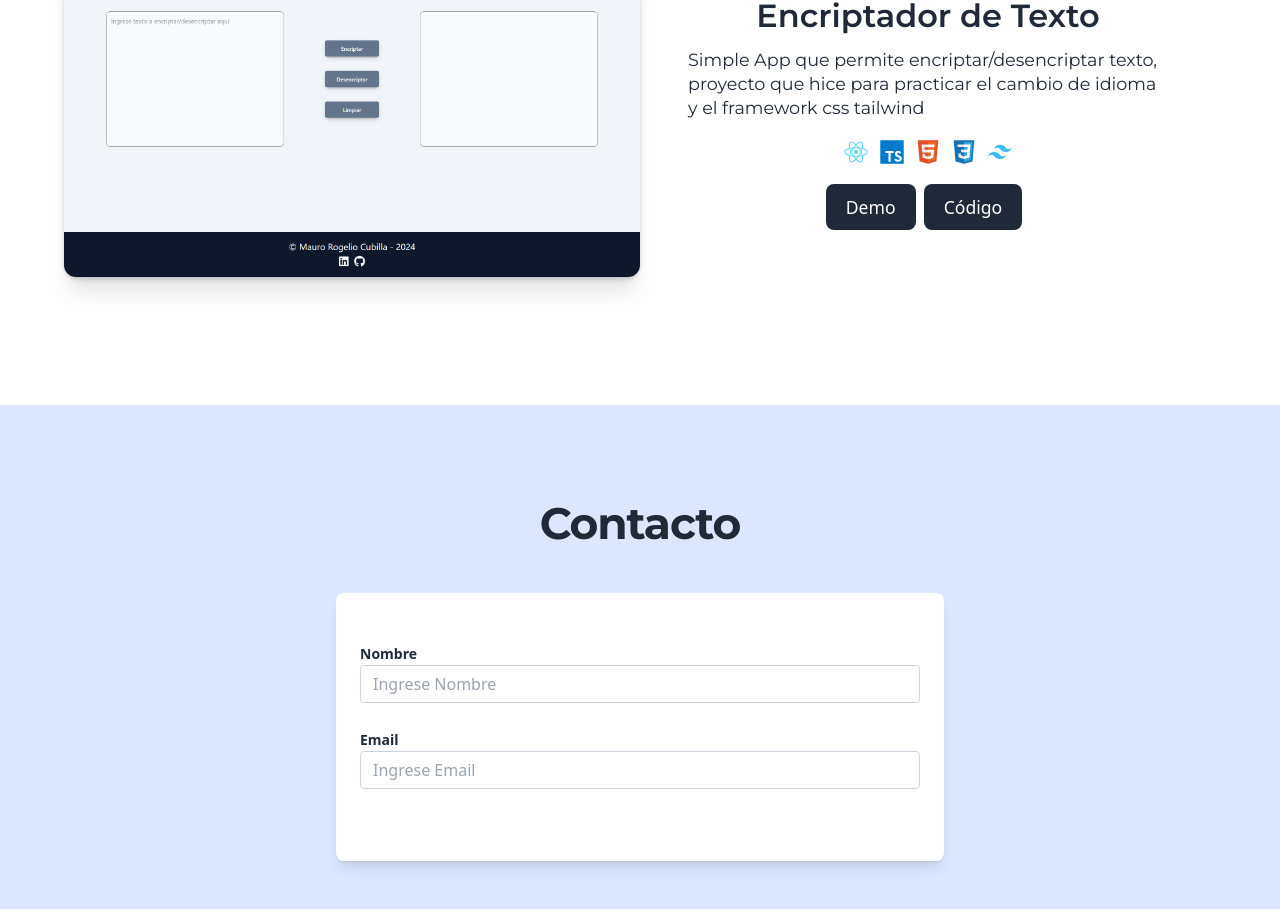
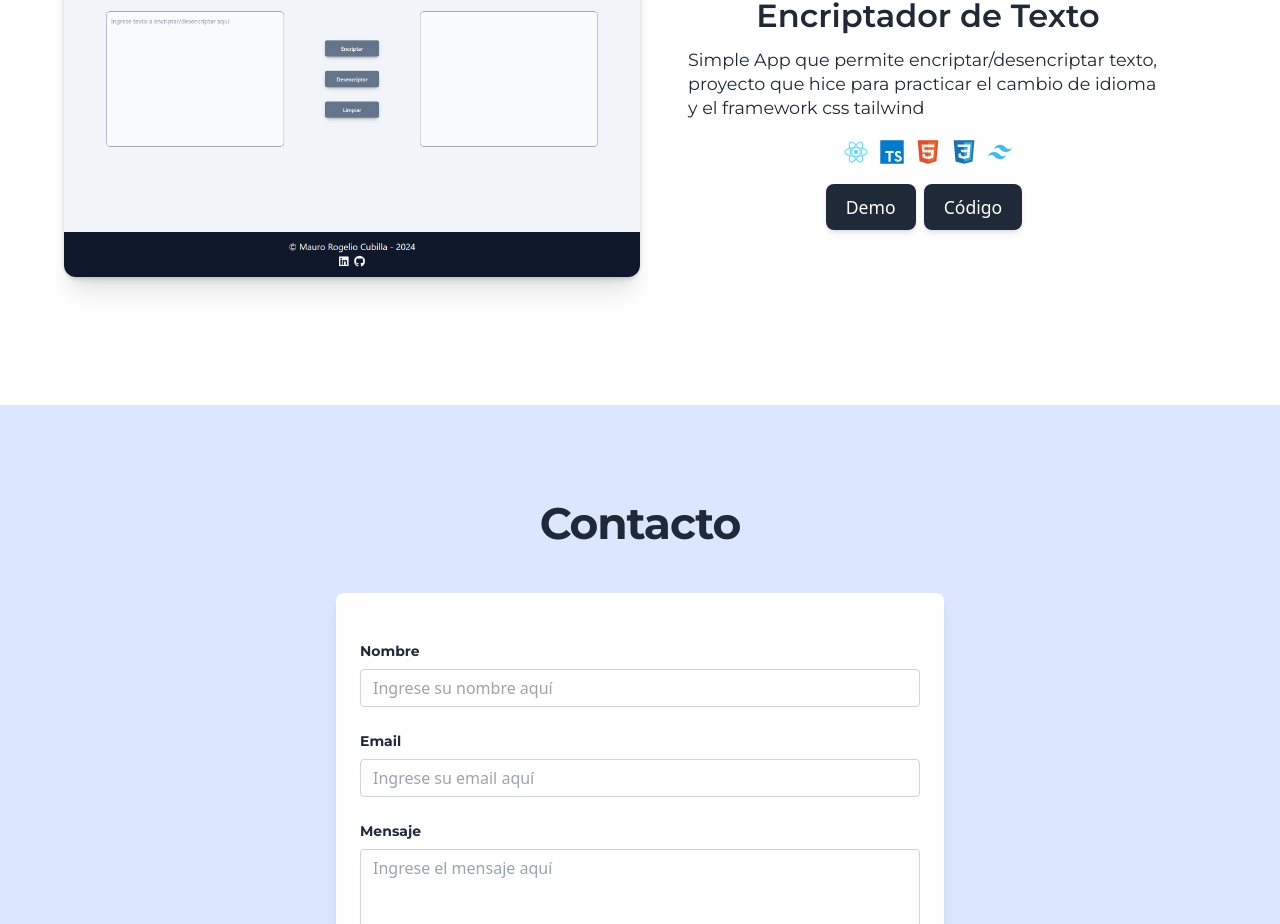
Before and after one commit to MauCubi/portfolio-react, a React (Vite) app: page / in a window 1280 px wide. Shown: the part 3351-4275 px from the top of the page. Built offline with nearby package versions, Linux system fonts and the light colour scheme; a web font is replaced by a local one.

Commit message:
contact form design finished

```diff
--- a/src/components/FormInput.tsx
+++ b/src/components/FormInput.tsx
@@ -13,13 +13,13 @@ interface Props {
 
 const FormInput = ({type, label, placeholder, fieldRef, hasError}: Props) => {
 
-    const inputStyle = 'form-control w-full px-3 py-1.5 text-gray-700 rounded border border-solid border-slate-300 focus:border-slate-800 focus:outline-none'
+    const inputStyle = 'form-control w-full px-3 py-1.5 text-gray-700 rounded border border-solid border-slate-300 focus:border-slate-800 focus:outline-none resize-none'
 
   return (
     <div className='form-group mb-6'>
-        <label className='black text-slate-800 text-sm font-bold mb-2'>{label}</label>
+        <label className='block text-slate-800 text-sm font-bold mb-2 font-montserrat'>{label}</label>
         {type === 'textarea' ? (
-            <textarea className={inputStyle} rows={3} placeholder={placeholder} {...fieldRef} />
+            <textarea className={inputStyle} rows={8} placeholder={placeholder} {...fieldRef} />
         ) : (
             <input className={inputStyle} type={type} placeholder={placeholder} {...fieldRef} />
         )}
--- a/src/index.css
+++ b/src/index.css
@@ -20,6 +20,10 @@
   }
 
   .project-buttons {
-    @apply text-white bg-gray-800 hover:bg-gray-600 focus:outline-none focus:ring-[#050708]/50 font-medium rounded-lg text-[1.1rem] px-5 py-2.5 text-center inline-flex items-center dark:hover:bg-gray-400 dark:focus:ring-gray-200 me-2 mb-2;
+    @apply text-white bg-gray-800 hover:bg-gray-600 focus:outline-none shadow-md hover:shadow-lg focus:ring-[#050708]/50 font-medium rounded-lg text-[1.1rem] px-5 py-2.5 text-center inline-flex items-center dark:hover:bg-gray-400 dark:focus:ring-gray-200 me-2 mb-2;
+  }
+
+  .contact-button {
+    @apply w-full uppercase shadow-md px-6 py-5 text-white bg-gray-800 hover:bg-gray-600 focus:outline-none hover:shadow-lg focus:ring-[#050708]/50 font-medium rounded-lg dark:hover:bg-gray-400 dark:focus:ring-gray-200;
   }
 }
--- a/src/sections/Contact.tsx
+++ b/src/sections/Contact.tsx
@@ -13,13 +13,17 @@ export type FieldPath<TFieldValues extends FormData> = Path<TFieldValues>
 const Contact = () => {
 
 
-    const { control, formState: { errors } } = useForm<FormData>({
+    const { control, handleSubmit, formState: { errors } } = useForm<FormData>({
         defaultValues: {
             name:'',
             email:'',
             message:''
         }
     })
+
+    const onSubmit = (data:FormData) => {
+        console.log(data)
+    }
 
 
   return (
@@ -32,7 +36,7 @@ const Contact = () => {
         <div className='px-4 sm:w-2/3 lg:w-1/2 mx-auto'>
             <div className='rounded-lg shadow-lg bg-white py-10 md:py-12 px-4 md:px-6'>
 
-                <form>
+                <form onSubmit={handleSubmit(onSubmit)}>
 
                     <Controller
                         name='name'
@@ -42,8 +46,9 @@ const Contact = () => {
                             <FormInput
                                 type='text'
                                 label='Nombre'
-                                placeholder='Ingrese Nombre'
-                                fieldRef={field} hasError={errors.name?.type === 'required'}
+                                placeholder='Ingrese su nombre aquí'
+                                fieldRef={field}
+                                hasError={errors.name?.type === 'required'}
                             />
                         )}
                     />
@@ -54,13 +59,32 @@ const Contact = () => {
                         rules={{required: true}}
                         render={({field}) => (
                             <FormInput
-                                type='text'
+                                type='email'
                                 label='Email'
-                                placeholder='Ingrese Email'
-                                fieldRef={field} hasError={errors.name?.type === 'required'}
+                                placeholder='Ingrese su email aquí'
+                                fieldRef={field}
+                                hasError={errors.email?.type === 'required'}
                             />
                         )}
                     />
+
+                    <Controller
+                        name='message'
+                        control={control}
+                        rules={{required: true}}
+                        render={({field}) => (
+                            <FormInput
+                                type='textarea'
+                                label='Mensaje'
+                                placeholder='Ingrese el mensaje aquí'
+                                fieldRef={field}
+                                hasError={errors.message?.type === 'required'}
+                            />
+                        )}
+                    />
+
+                    {/* <button type='submit' className='w-full px-6 py-5 bg-slate-700 text-white font-medium uppercase rounded shadow-md hover:bg-slate-300 hover:shadow-lg focus:bg-slate-400 focus:outline-none focus:ring-0 active:bg-slate-400' >Enviar</button> */}
+                    <button type='submit' className='contact-button' >Enviar</button>
 
                 </form>
 
```
